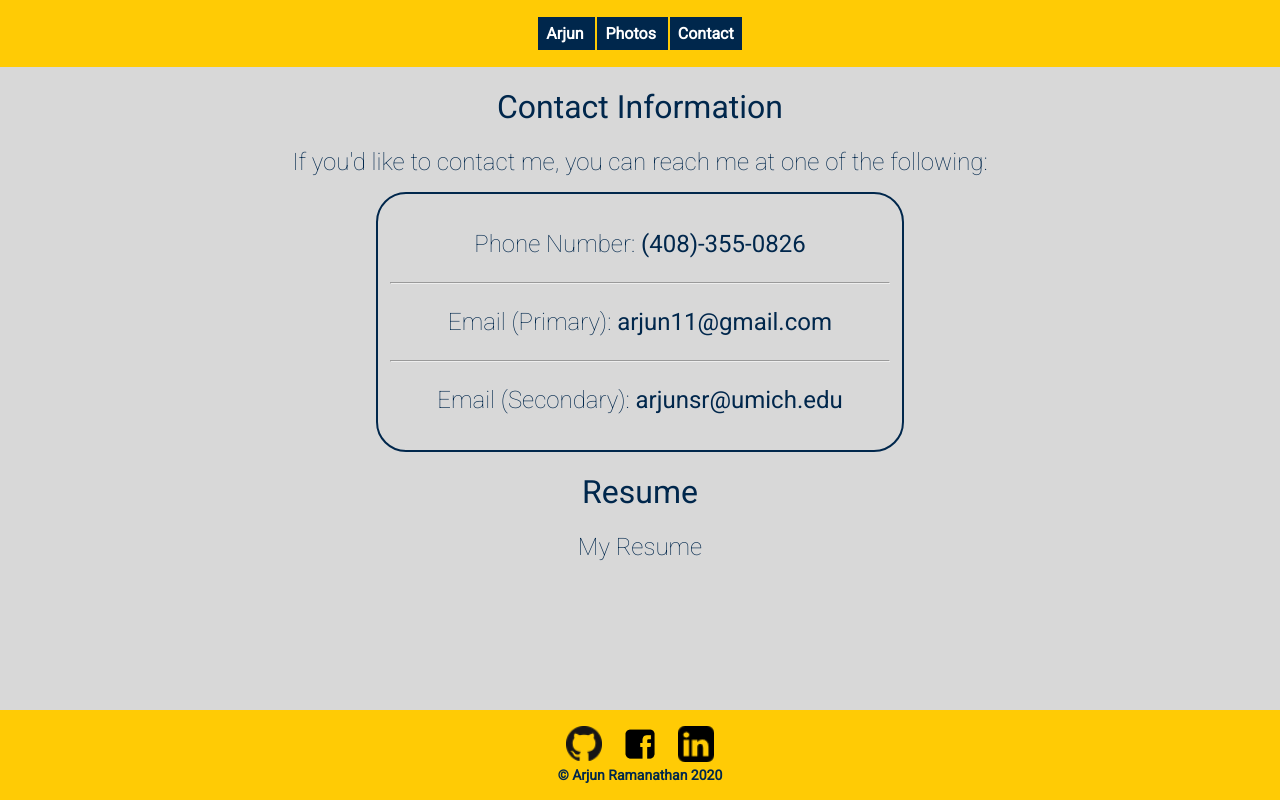
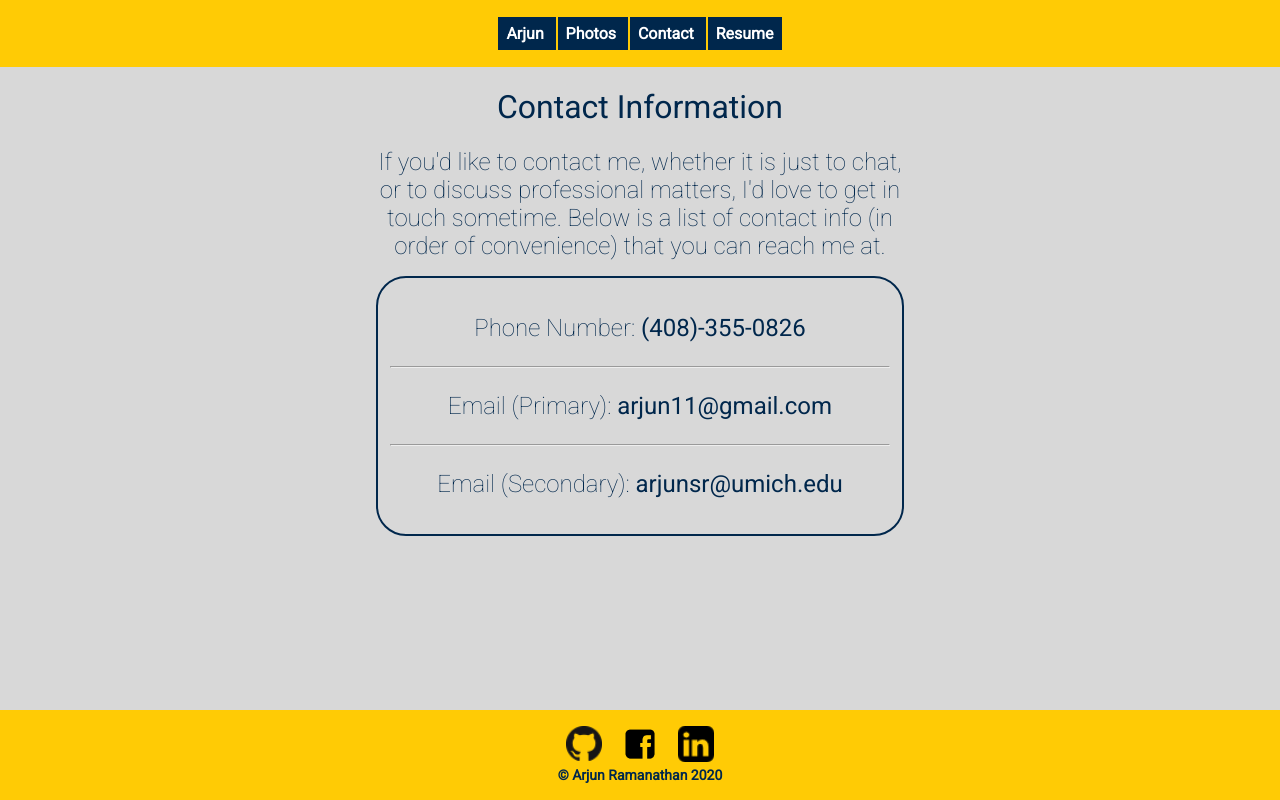
Before and after one commit to arjunsr1/arjunramanathan, a Flask app: page /contact/ in a window 1280 px wide. Run offline with Flask 2, Linux system fonts and the light colour scheme; some web fonts are replaced.

Commit message:
Added resume tab and changed contact blurb

```diff
--- a/app.py
+++ b/app.py
@@ -15,6 +15,10 @@
 def photos():
     return flask.render_template('photos.html')
 
+@app.route('/resume/', methods=['GET'])
+def render_resume():
+    return flask.send_from_directory(os.path.join(app.root_path, 'static'), 'resume.pdf')
+
 @app.route('/favicon.ico')
 def favicon():
     return flask.send_from_directory(os.path.join(app.root_path, 'static'),
--- a/static/styles.css
+++ b/static/styles.css
@@ -62,6 +62,11 @@
     font-weight: 100;
     color: #00274C;
     font-size: 24px;
+    text-align: center;
+}
+.contact_blurb {
+    width: 550px;
+    margin: auto;
 }
 
 body, html {
--- a/templates/contact.html
+++ b/templates/contact.html
@@ -8,19 +8,24 @@
         <link rel="stylesheet" href="{{ url_for('static', filename='styles.css') }}" type="text/css">
         <div class="header_bar">
             <ul>
-                <li href="/" class="header_list" onmouseover="headerHover(this)" onmouseout="headerUnhover(this)">
+                <li class="header_list" onmouseover="headerHover(this)" onmouseout="headerUnhover(this)">
                     <a href="/" class="header_element">
                         <b>Arjun</b>
                     </a>
                 </li>
-                <li href="/photos/" class="header_list" onmouseover="headerHover(this)" onmouseout="headerUnhover(this)">
+                <li class="header_list" onmouseover="headerHover(this)" onmouseout="headerUnhover(this)">
                     <a href="/photos/" class="header_element">
                         <b>Photos</b>
                     </a>
                 </li>
-                <li href="/contact/" class="header_list" onmouseover="headerHover(this)" onmouseout="headerUnhover(this)">
+                <li class="header_list" onmouseover="headerHover(this)" onmouseout="headerUnhover(this)">
                     <a href="/contact/" class="header_element">
                         <b>Contact</b>
+                    </a>
+                </li>
+                <li class="header_list" onmouseover="headerHover(this)" onmouseout="headerUnhover(this)">
+                    <a href="/resume/" class="header_element">
+                        <b>Resume</b>
                     </a>
                 </li>
             </ul>
@@ -33,7 +38,10 @@
             </h1>
             <p>
                 <b class="contact_info">
-                    If you'd like to contact me, you can reach me at one of the following:
+                    <div class="contact_blurb">
+                        If you'd like to contact me, whether it is just to chat, or to discuss professional matters, I'd love to get in touch sometime.
+                        Below is a list of contact info (in order of convenience) that you can reach me at.
+                    </div>
                 </b>
             </p>
             <div class="contact_box">
@@ -49,12 +57,6 @@
                     Email (Secondary): <a href="mailto:arjunsr@umich.edu" class="contact_header">arjunsr@umich.edu</a>
                 </p>
             </div>
-            <h1>
-                <b class="contact_header">Resume</b>
-            </h1>
-            <p>
-                <a class="contact_info" href="https://www.youtube.com/watch?v=dQw4w9WgXcQ">My Resume</a>
-            </p>
         </div>
         <script type="text/javascript">
             function headerHover(x) {
```
Also changed, not shown: templates/index.html (+8 -3 lines), templates/photos.html (+8 -3 lines), 1 other file.
